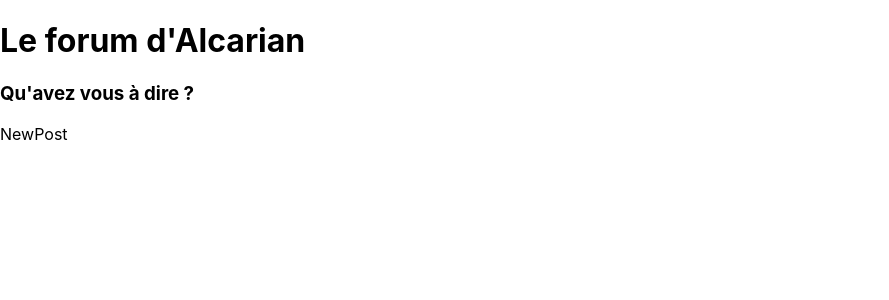
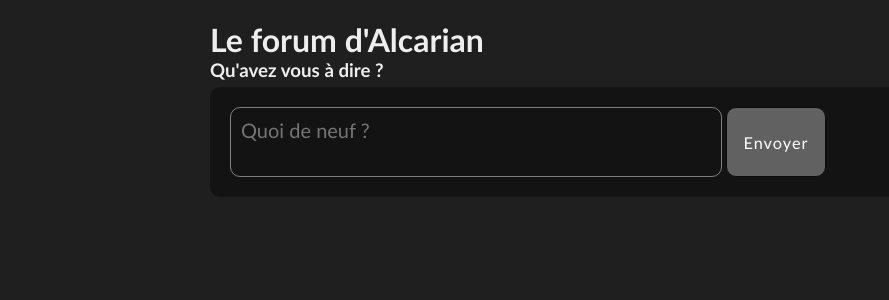
Before and after one commit to Alcarian/Forum, a React (Create React App) app: page / in a window 1280 px wide. Shown: the top 300 px of the page, without its empty margins (0-889 px from the left). Built offline with nearby package versions, Linux system fonts and the light colour scheme.

Commit message:
commit 2

```diff
--- a/src/components/NewPost.js
+++ b/src/components/NewPost.js
@@ -1,5 +1,27 @@
-import React from "react";
+import axios from "axios";
+import React, { useState } from "react";
 
-export default function NewPost() {
-  return <div>NewPost</div>;
+export default function NewPost(userId) {
+  const [message, setMessage] = useState("");
+
+  const handleForm = (e) => {
+    e.preventDefault();
+
+    axios.post(`${process.env.REACT_APP_API_URL}/post/`, {
+      message,
+      author: userId,
+    });
+    setMessage("");
+  };
+
+  return (
+    <form onSubmit={(e) => handleForm(e)} className="new-post-container">
+      <textarea
+        placeholder="Quoi de neuf ?"
+        onChange={(e) => setMessage(e.target.value)}
+        value={message}
+      ></textarea>
+      <input type="submit" value="Envoyer" />
+    </form>
+  );
 }
--- /dev/null
+++ b/src/components/Posts.js
@@ -0,0 +1,5 @@
+import React from "react";
+
+export default function Posts() {
+  return <div>Posts</div>;
+}
--- a/src/index.css
+++ /dev/null
@@ -1,13 +0,0 @@
-body {
-  margin: 0;
-  font-family: -apple-system, BlinkMacSystemFont, 'Segoe UI', 'Roboto', 'Oxygen',
-    'Ubuntu', 'Cantarell', 'Fira Sans', 'Droid Sans', 'Helvetica Neue',
-    sans-serif;
-  -webkit-font-smoothing: antialiased;
-  -moz-osx-font-smoothing: grayscale;
-}
-
-code {
-  font-family: source-code-pro, Menlo, Monaco, Consolas, 'Courier New',
-    monospace;
-}
--- a/src/index.js
+++ b/src/index.js
@@ -1,6 +1,6 @@
 import React from "react";
 import ReactDOM from "react-dom/client";
-import "./index.css";
+import "./styles/index.css";
 import App from "./App";
 
 const root = ReactDOM.createRoot(document.getElementById("root"));
--- /dev/null
+++ b/src/styles/index.css
@@ -0,0 +1,53 @@
+* {
+  padding: 0;
+  margin: 0;
+  box-sizing: border-box;
+  font-family: "Trebuchet MS", "Lucida Sans Unicode", "Lucida Grande",
+    "Lucida Sans", Arial, sans-serif;
+}
+
+body {
+  background: rgb(31, 31, 31);
+  color: rgb(238, 238, 238);
+  max-width: 900px;
+  margin: 0 auto;
+  padding: 20px;
+}
+
+.new-post-container {
+  background: rgb(19, 19, 19);
+  border-radius: 10px;
+  margin: 6px 0;
+  padding: 20px;
+  display: flex;
+}
+
+textarea {
+  background: none;
+  resize: none;
+  border: 1px solid grey;
+  width: 60%;
+  font-size: 1.25rem;
+  border-radius: 10px;
+  padding: 10px;
+  color: white;
+}
+
+input[type="submit"] {
+  border-radius: 10px;
+  border: 1px solid rgb(10, 10, 10);
+  margin-left: 4px;
+  width: 100px;
+  background: rgb(97, 97, 97);
+  color: white;
+  cursor: pointer;
+  transition: 0.15s;
+  letter-spacing: 1px;
+  font-size: 1.02rem;
+}
+
+input[type="submit"]:hover {
+  transform: translateX(-2px);
+  filter: brightness(120%);
+  color: rgb(7, 188, 212);
+}
```
Also changed, not shown: 1 other file (tests, documents, lock files or other folders).
